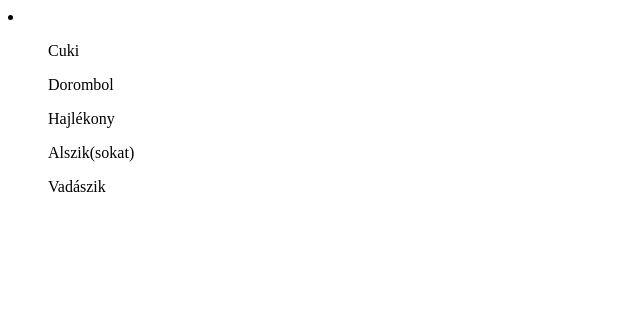
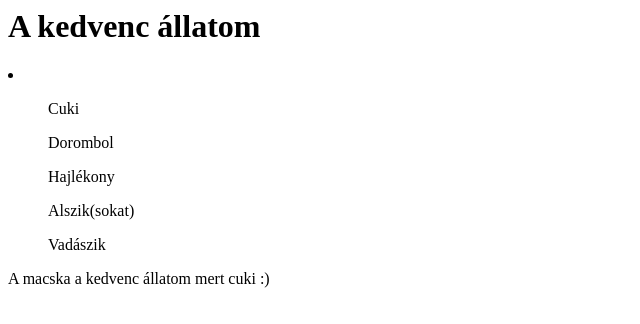
Before and after one commit to HendrikDaniel/web6, a plain HTML site: page index.html in a window 1280 px wide. Shown: the whole page, without its empty margins (0-640 px from the left). Drawn offline with Linux system fonts and the light colour scheme.

Commit message:
Második módosítás

```diff
--- a/index.html
+++ b/index.html
@@ -1,3 +1,4 @@
+<h1>A kedvenc állatom</h1>
 <li>
     <ol>Cuki</ol>
     <ol>Dorombol</ol>
@@ -5,3 +6,4 @@
     <ol>Alszik(sokat)</ol>
     <ol>Vadászik</ol>
 </li>
+<p>A macska a kedvenc állatom mert cuki :)</p>
```
